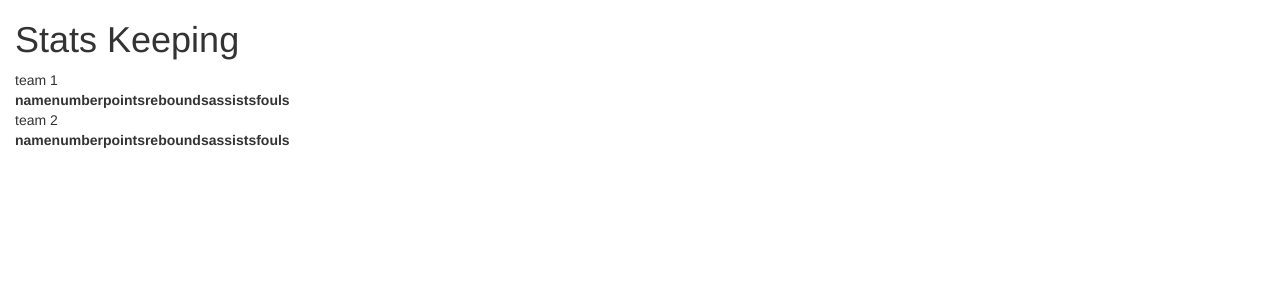
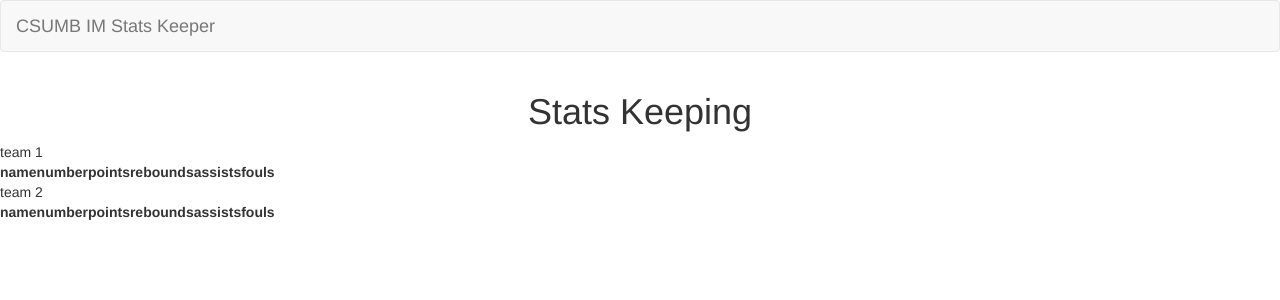
Before and after one commit to bilalsattar24/statKeeper, a PHP site: page /edit.html in a window 1280 px wide. Shown: the top 300 px of the page. Run offline with PHP 8.4, Linux system fonts and the light colour scheme; lists and menus that the app fills with data are empty; some libraries are stand-ins or nearby versions.

Commit message:
progress baby

```diff
--- a/css/styles.css
+++ b/css/styles.css
@@ -2,3 +2,6 @@
     margin-left: auto;
     margin-right: auto;
 }
+.black {
+    color: #777;
+}
--- a/edit.html
+++ b/edit.html
@@ -1,21 +1,39 @@
+
 <!DOCTYPE html>
 <html lang="en">
     <head>
-  <title>Bootstrap Example</title>
         <meta charset="utf-8">
+        <meta http-equiv="X-UA-Compatible" content="IE=edge">
         <meta name="viewport" content="width=device-width, initial-scale=1">
-  <link rel="stylesheet" href="https://maxcdn.bootstrapcdn.com/bootstrap/3.3.7/css/bootstrap.min.css">
+        <meta name="description" content="IM Stats Keeper">
+        <meta name="author" content="Bilal, Alex, Ryan">
         <script src="https://ajax.googleapis.com/ajax/libs/jquery/3.1.1/jquery.min.js"></script>
         <script src="https://maxcdn.bootstrapcdn.com/bootstrap/3.3.7/js/bootstrap.min.js"></script>
+        <title>Stats</title>
 
+        <!-- Font-->
+        <link rel="stylesheet" href="https://fonts.googleapis.com/css?family=Lato:100,300,400,700">
+
+        <!-- CSS -->
+        <link rel="stylesheet" href="css/bootstrap.min.css">
+        <link rel="stylesheet" href="css/styles.css">
     </head>
     <body>
+        <!--Navbar-->
+    <nav class="navbar navbar-default">
+        <div class="container-fluid">
+            <div class="navbar-header">
+                <div class="navbar-brand"><a class="black" href="index.html">CSUMB IM Stats Keeper</a></div>
+            </div>
+        </div>
+    </nav>
+    <div class="container-fluid">
+      <div class="row">
+            <h1 class="text-center">Stats Keeping</h1>
+      </div>
 
-<div class="container-fluid">
-  <h1>Stats Keeping</h1>
-  <p></p>
 
-  <div class="row">
+    </div>
 
 </div>
 
--- a/newgame.html
+++ b/newgame.html
@@ -32,7 +32,7 @@ displayteam2() {
     <nav class="navbar navbar-default">
         <div class="container-fluid">
             <div class="navbar-header">
-                <div class="navbar-brand">CSUMB IM Stats Keeper</div>
+                <div class="navbar-brand"><a class="black" href="index.html">CSUMB IM Stats Keeper</a></div>
             </div>
         </div>
     </nav>
@@ -60,7 +60,7 @@ displayteam2() {
         </div>
         <div class="row">
             <div class="col-md-12">
-                <button class="center-block" >Start Game</button>
+                <button class="center-block">Start Game</button>
             </div>
         </div>
         </form>
```
Also changed, not shown: index.html (+36 -0 lines). Lines whose indentation alone changed are shown as unchanged.
